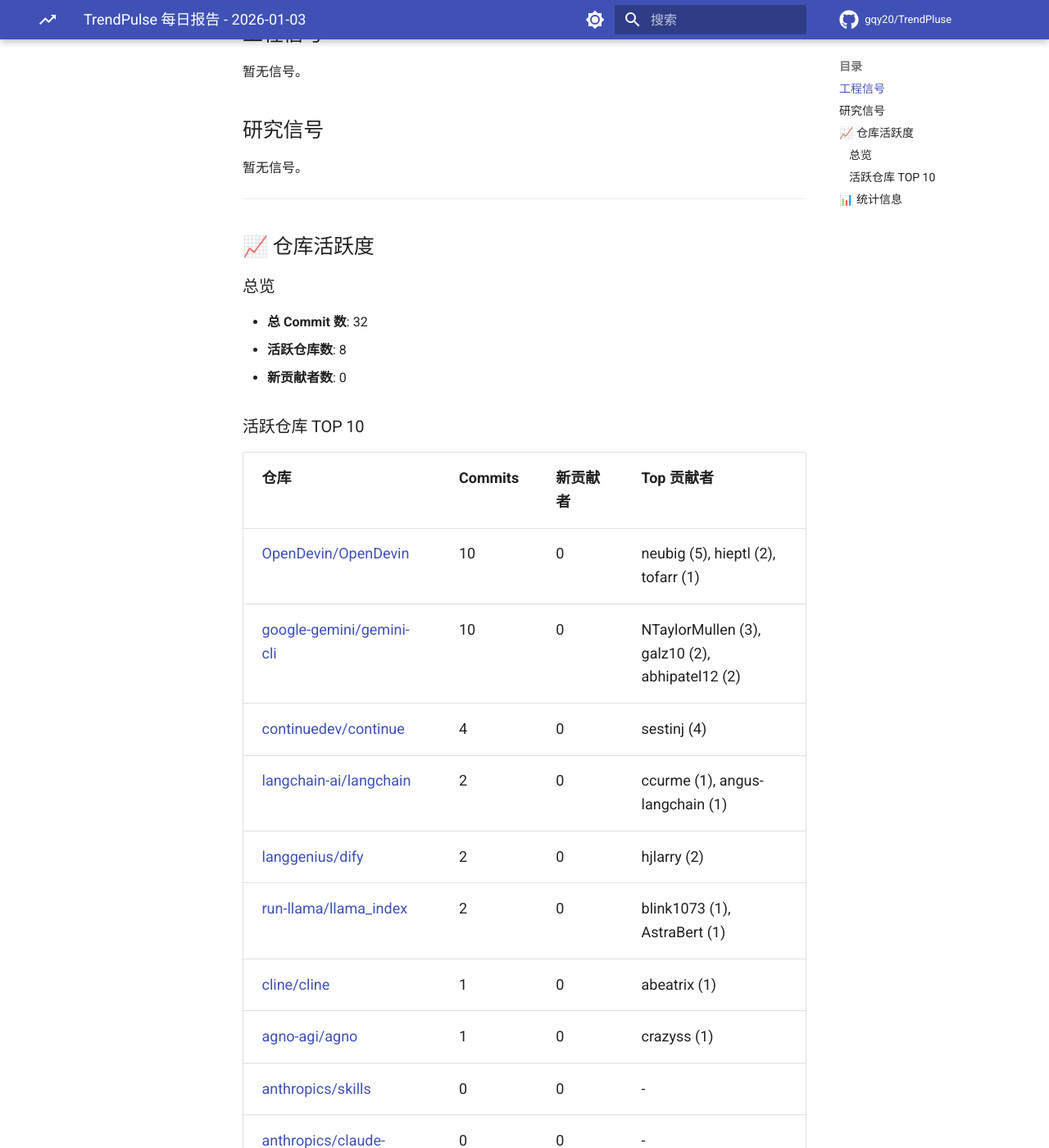
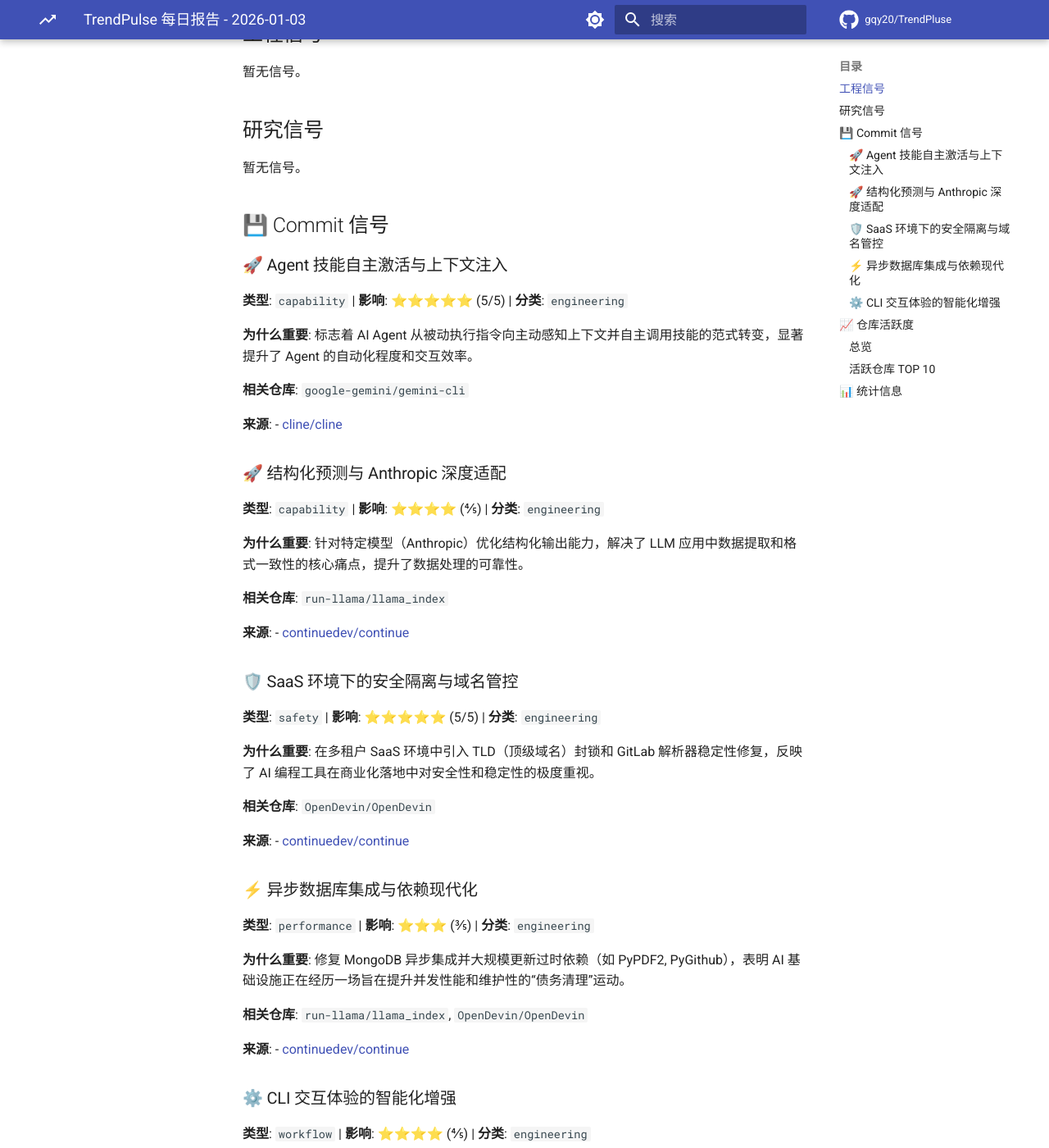
Before and after one commit to gqy20/TrendPluse, an MkDocs documentation site: the page built from docs/reports/report-2026-01-03.md, in a window 1280 px wide and 1400 px high, scrolled down 269 px. Shown: the whole window at 82% size. Built offline with MkDocs 1.6.1 and Material for MkDocs 9.7.7, drawn with Linux system fonts in a browser that asks for light colours; nearby versions of some CDN libraries; library files that are not in the unit come from our copies; comment, search, counter and statistics services are not loaded; some of the changed text lies outside the part shown.

Commit message:
docs: update daily trend report [skip ci]

```diff
--- a/docs/reports/report-2026-01-03.md
+++ b/docs/reports/report-2026-01-03.md
@@ -9,6 +9,67 @@
 ## 研究信号
 
 暂无信号。
+## 💾 Commit 信号
+
+### 🚀 Agent 技能自主激活与上下文注入
+
+**类型**: `capability` | **影响**: ⭐⭐⭐⭐⭐ (5/5) | **分类**: `engineering`
+
+**为什么重要**: 标志着 AI Agent 从被动执行指令向主动感知上下文并自主调用技能的范式转变，显著提升了 Agent 的自动化程度和交互效率。
+
+**相关仓库**: `google-gemini/gemini-cli`
+
+**来源**:
+- [cline/cline](https://github.com/cline/cline/commit/4b9dbf11a0816f792f0b3229a08bbb17667f4b73)
+
+
+### 🚀 结构化预测与 Anthropic 深度适配
+
+**类型**: `capability` | **影响**: ⭐⭐⭐⭐ (4/5) | **分类**: `engineering`
+
+**为什么重要**: 针对特定模型（Anthropic）优化结构化输出能力，解决了 LLM 应用中数据提取和格式一致性的核心痛点，提升了数据处理的可靠性。
+
+**相关仓库**: `run-llama/llama_index`
+
+**来源**:
+- [continuedev/continue](https://github.com/continuedev/continue/commit/34720090665d6b26cd98b1611a771bc11b8a3e6e)
+
+
+### 🛡️ SaaS 环境下的安全隔离与域名管控
+
+**类型**: `safety` | **影响**: ⭐⭐⭐⭐⭐ (5/5) | **分类**: `engineering`
+
+**为什么重要**: 在多租户 SaaS 环境中引入 TLD（顶级域名）封锁和 GitLab 解析器稳定性修复，反映了 AI 编程工具在商业化落地中对安全性和稳定性的极度重视。
+
+**相关仓库**: `OpenDevin/OpenDevin`
+
+**来源**:
+- [continuedev/continue](https://github.com/continuedev/continue/commit/a396ed2acccfa523c64a45a94428c3698fdf9601)
+
+
+### ⚡ 异步数据库集成与依赖现代化
+
+**类型**: `performance` | **影响**: ⭐⭐⭐ (3/5) | **分类**: `engineering`
+
+**为什么重要**: 修复 MongoDB 异步集成并大规模更新过时依赖（如 PyPDF2, PyGithub），表明 AI 基础设施正在经历一场旨在提升并发性能和维护性的“债务清理”运动。
+
+**相关仓库**: `run-llama/llama_index`, `OpenDevin/OpenDevin`
+
+**来源**:
+- [continuedev/continue](https://github.com/continuedev/continue/commit/ce07084d2dcfddebf7e28b6193ecf660b84bfd09)
+
+
+### ⚙️ CLI 交互体验的智能化增强
+
+**类型**: `workflow` | **影响**: ⭐⭐⭐⭐ (4/5) | **分类**: `engineering`
+
+**为什么重要**: 通过添加文件夹建议、Shell 重定向检测和状态栏集成，CLI 工具正从简单的命令行界面演变为具备感知能力的智能交互终端。
+
+**相关仓库**: `google-gemini/gemini-cli`
+
+**来源**:
+- [continuedev/continue](https://github.com/continuedev/continue/commit/3dc36ba00ea14ec939b34ed841c436fdca43c582)
+
 
 ---
 
```
Also changed, not shown: docs/reports/index.md (+2 -2 lines), reports/report-2026-01-03.md (+61 -0 lines).
